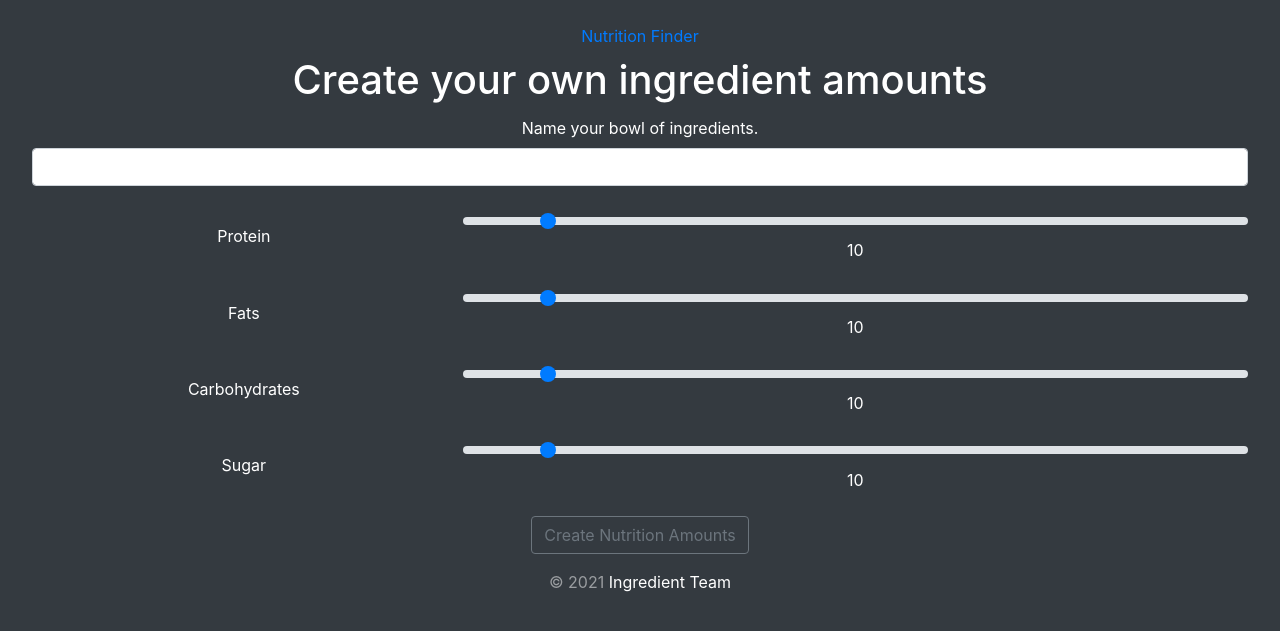
After one commit to germanparra0202/ombreProject, a Flask app: template templates/questions.html in a window 1280 px wide. The commit adds this page. Shown: the top 631 px of the page. Run offline with Flask 2, Linux system fonts and the light colour scheme; the template is opened without the code that fills it, so the values that code supplies are empty; some libraries are stand-ins or nearby versions.

Commit message:
Front end development for the ingredient creation

```diff
--- a/main.py
+++ b/main.py
@@ -8,17 +8,20 @@ app = Flask(__name__)
 api = Api(app)
 
 # Adding the entries, don't have to be required
+'''
+Not actually needed
+
 ingredient_put_args = reqparse.RequestParser()
 ingredient_put_args.add_argument("protein", type=str, help="Protein is suggested if needed")
 ingredient_put_args.add_argument("fat", type=int, help="Fat is suggested if needed")
 ingredient_put_args.add_argument("carbohydrate", type=int, help="Carbohydrate is suggested if needed")
-ingredient_put_args.add_argument("sugar", type=int, help="Sugar is suggested if needed")
+ingredient_put_args.add_argument("sugar", type=int, help="Sugar is suggested if needed")'''
 
 # This will be the dictionary that stores the parameters for ingredients
 ingredients = {}
 
 # Defining the /foods class
-class foods(Resource):
+'''class foods(Resource):
     def get(self, ingredient_id):
         return ingredients[ingredient]
 
@@ -29,16 +32,24 @@ class foods(Resource):
         return {ingredient_id: args}
 
 # Adding the /foods endpoint
-api.add_resource(foods, "/foods/<int:ingredient_id>")
+api.add_resource(foods, "/foods/<int:ingredient_id>")'''
 
 # Routes
 @app.route("/")
 def index():
+    # should be index.html
     return render_template('index.html')
 
 # Create the route to get the json() data
-@app.route("/ingredients", methods=["GET"])
+@app.route("/ingredients", methods=["GET", "POST"])
 def ingredients():
+
+
+
+    return render_template('questions.html')
+
+@app.route("/foods", methods=["GET", "POST"])
+def foods():
 
     listAppend = []
     with open('food_data.json') as json_file:
@@ -53,6 +64,7 @@ def ingredients():
     # return using jsonify
     return jsonify(listAppend)
 
+
 # Running the actual application
 if __name__ == "__main__":
     app.run(debug=True) # Debug = true only when developing, take it off
--- a/templates/layout.html
+++ b/templates/layout.html
@@ -11,9 +11,9 @@
     <script src="https://ajax.googleapis.com/ajax/libs/jquery/3.5.1/jquery.min.js"></script>
 
     {% if title %}
-        <title> {{ title }} | Hits the Spot </title>
+        <title> {{ title }} | Nutrition Finder </title>
     {% else %}
-        <title>Hits the Spot</title>
+        <title>Nutrition Finder</title>
     {% endif %}
 </head>
 
@@ -25,7 +25,7 @@
         <div>
             <!--aria-current="page"-->
         <nav class="nav nav-masthead justify-content-center float-md-end">
-            <a class="nav-link" href="/ingredients">Ingredient Maker</a>
+            <a class="nav-link" href="/ingredients">Nutrition Finder</a>
         </nav>
         </div>
     </header>
--- /dev/null
+++ b/templates/questions.html
@@ -0,0 +1,101 @@
+{% extends "layout.html" %}
+
+{% block content %}
+
+    <h1>Create your own ingredient amounts</h1>
+
+            <form method="POST">
+
+              <div class="form-group">
+                <div class="row mb-4">
+                    <div class="col-12">
+                      <div class="form-text">
+                      <label for="vibeName">Name your bowl of ingredients.</label>
+                      <input type="text" class="form-control">
+                    </div>
+                  </div>
+                </div>
+              </div>
+
+              <div class="form-group">
+
+                <div class="row ml-2 mb-4">
+                  <div class="col-sm-4 my-auto">
+                    <label class="form-check-label" for="proteinValue" data-toggle="tooltip" data-placement="top" title="Enter amount of protein in grams.">Protein</label>
+                  </div>
+                  <div class="col-sm-8 slider">
+                    <input name="slider_protein" id="proteinRange" class="slider-range custom-range border-0" type="range" min="0.0" max="100.0" value="10.0" step="0.01">
+                    <span class="slider-value" id="proteinValue">.5</span>
+                  </div>
+                </div>
+
+                <div class="row ml-2 mb-4">
+                  <div class="col-sm-4 my-auto">
+                    <label class="form-check-label" for="fatsValue" data-toggle="tooltip" data-placement="top" title="Enter amount of fats in grams.">Fats</label>
+                  </div>
+                  <div class="col-sm-8">
+                    <input name="slider_fats" id="fatsRange" class="slider-range custom-range border-0" type="range" min="0.0" max="100.0" value="10.0" step="0.01">
+                    <span class="slider-value" id="fatsValue">.5</span>
+                  </div>
+                </div>
+
+                <div class="row ml-2 mb-4">
+                  <div class="col-sm-4 my-auto">
+                    <label class="form-check-label" for="carbohydrateValue" data-toggle="tooltip" data-placement="top" title="Enter amount of Carbohydrates in grams.">Carbohydrates</label>
+                  </div>
+                  <div class="col-sm-8">
+                    <input name="slider_carbohydrates" id="carbohydrateRange" class="slider-range custom-range border-0" type="range" min="0.0" max="100.0" value="10.0" step="0.01">
+                    <span class="slider-value" id="carbohydrateValue">.5</span>
+                  </div>
+                </div>
+
+                <div class="row ml-2 mb-4">
+                  <div class="col-sm-4 my-auto">
+                    <label class="form-check-label" for="sugarValue" data-toggle="tooltip" data-placement="top" title="Enter amount of sugar in grams.">Sugar</label>
+                  </div>
+                  <div class="col-sm-8">
+                    <input name="slider_sugar" id="sugarRange" class="slider-range custom-range border-0" type="range" min="0.0" max="100.0" value = "10.0" step="0.01">
+                    <span class="slider-value" id="sugarValue">.5</span>
+                  </div>
+                </div>
+            <button type="submit" class="btn btn-outline-secondary">Create Nutrition Amounts</button>
+        </div>
+        </form>
+
+
+<script>
+    var ac_slider = document.getElementById("proteinRange");
+    var ac_output = document.getElementById("proteinValue");
+    ac_output.innerHTML = ac_slider.value;
+
+    ac_slider.oninput = function() {
+        ac_output.innerHTML = this.value;
+    }
+
+    var da_slider = document.getElementById("fatsRange");
+    var da_output = document.getElementById("fatsValue");
+    da_output.innerHTML = da_slider.value;
+
+    da_slider.oninput = function() {
+        da_output.innerHTML = this.value;
+    }
+
+    var en_slider = document.getElementById("carbohydrateRange");
+    var en_output = document.getElementById("carbohydrateValue");
+    en_output.innerHTML = en_slider.value;
+
+    en_slider.oninput = function() {
+        en_output.innerHTML = this.value;
+    }
+
+    var sp_slider = document.getElementById("sugarRange");
+    var sp_output = document.getElementById("sugarValue");
+    sp_output.innerHTML = sp_slider.value;
+
+    sp_slider.oninput = function() {
+        sp_output.innerHTML = this.value;
+    }
+
+</script>
+
+{% endblock content %}
```
